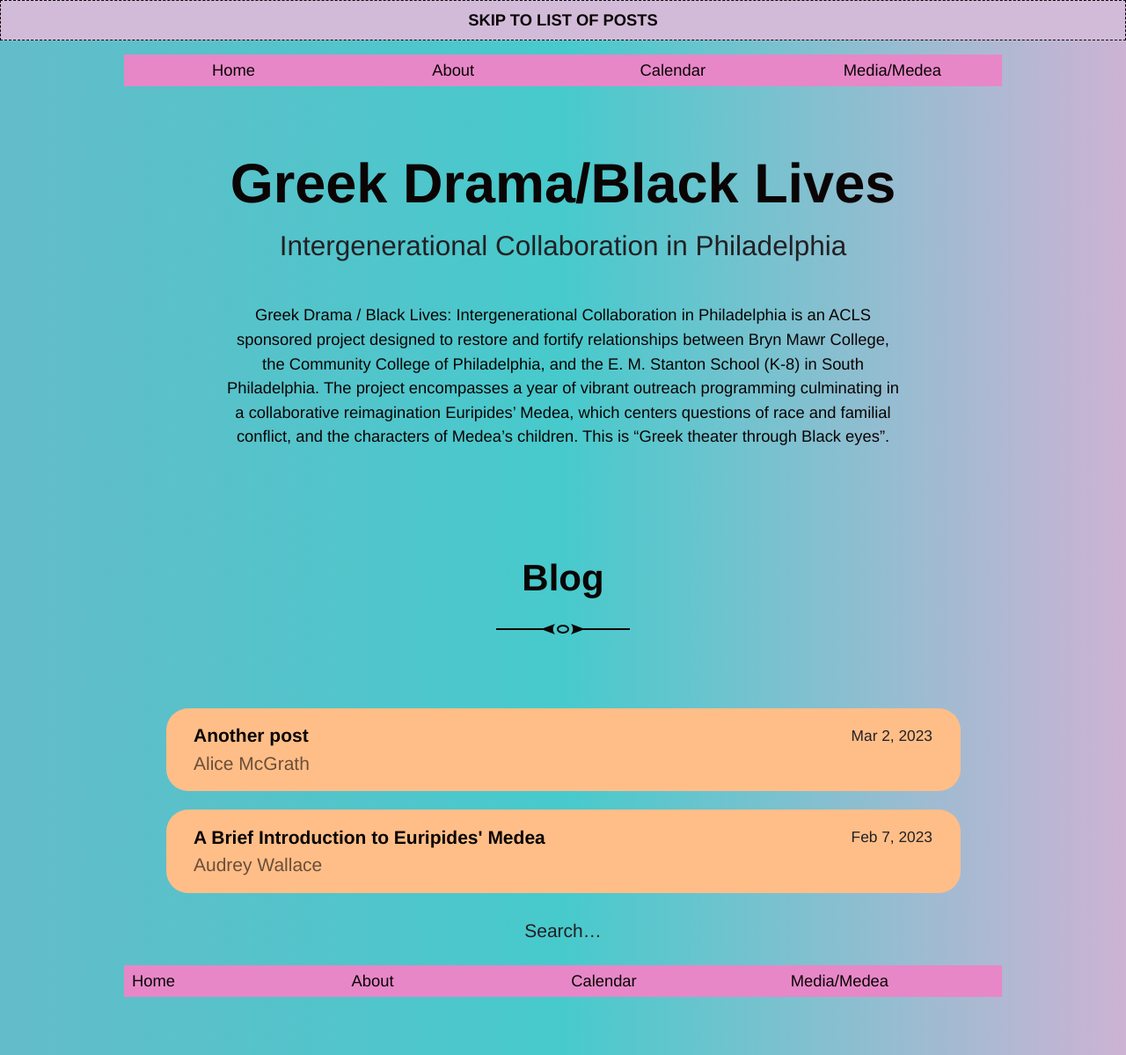
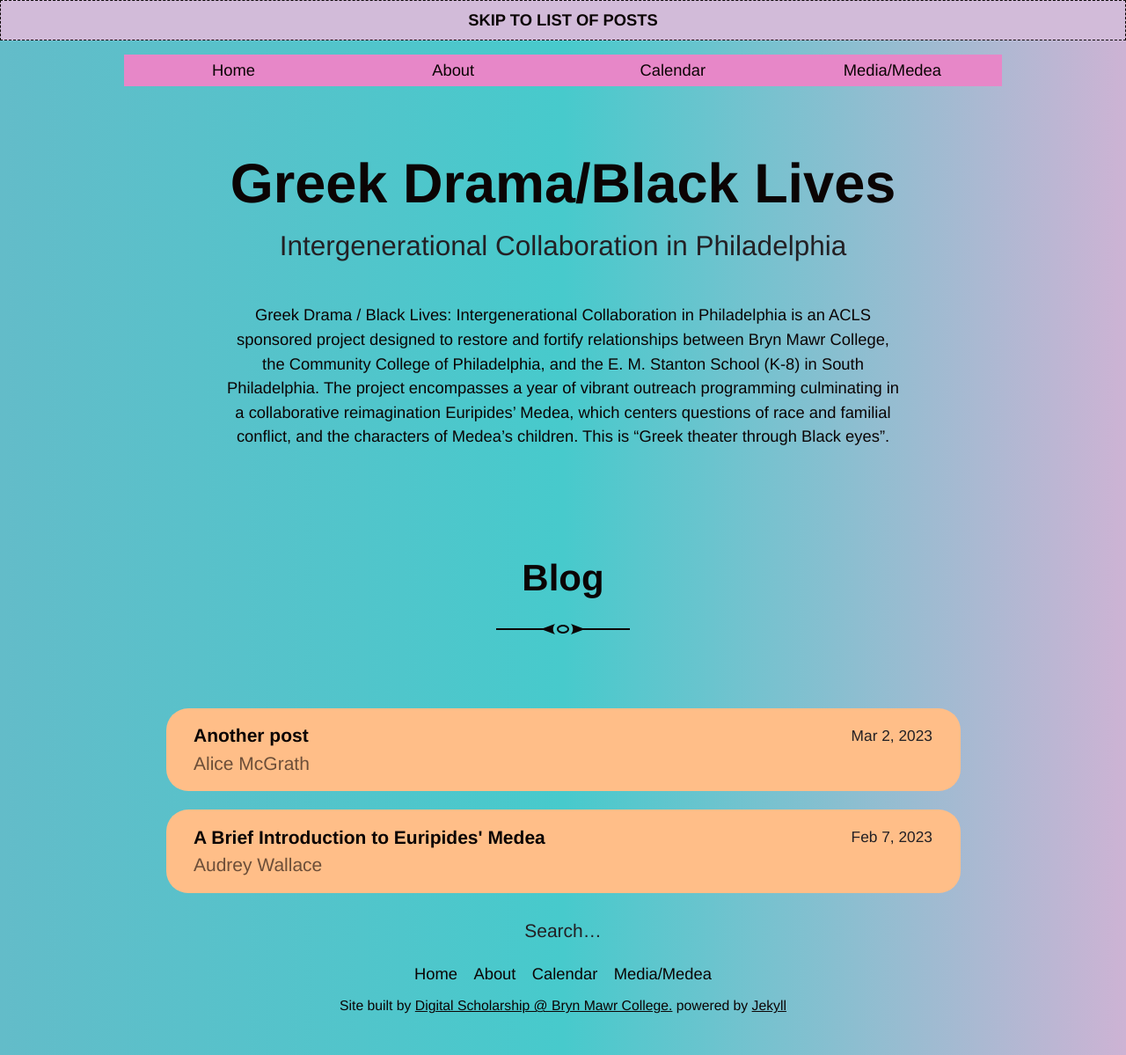
Before and after one commit to digbmc/media-medea, a Jekyll site: the page built from index.html, in a window 1280 px wide. Shown: the whole page at 88% size. Built offline with Jekyll 4.4.1, drawn with Linux system fonts in a browser that asks for light colours; the list of posts is cut into pages by our own code.

Commit message:
added footer section & changed footer menu style

```diff
--- /dev/null
+++ b/_includes/footer.html
@@ -0,0 +1,32 @@
+
+    {% assign menu = site.data.menu %}
+
+{% if menu %}
+  <nav class="bottom-navigation" role="navigation">
+    <ul>
+      <li>
+        <a href="{{ '/' | prepend: site.baseurl }}">
+          Home
+        </a>
+      </li>
+    {% for item in site.data.menu %}
+      <li {% if page.url == item.url %}class="active"{% endif %}>
+        {% if item.url contains 'http' %}
+          <a href="{{ item.url }}">
+            {{ item.title }}
+          </a>
+        {% else %}
+          <a href="{{ item.url | prepend: site.baseurl }}">
+            {{ item.title }}
+          </a>
+        {% endif %}
+      </li>
+    {% endfor %}
+    </ul>
+  </nav>
+{% endif %}
+<aside class="site-credits">
+    <p>
+      <small>Site built by <a href="https://digitalscholarship.brynmawr.edu">Digital Scholarship @ Bryn Mawr College.</a> powered by <a href="http://jekyllrb.com">Jekyll</a></small>
+    </p>
+  </aside>
--- a/_layouts/default.html
+++ b/_layouts/default.html
@@ -37,15 +37,11 @@
       {% include search.html %}
     {% endunless %}
 
-    {% include menu.html %}
+  <footer>
+    {% include footer.html %}
+  </footer>
 
-    {% unless site.hide_credits %}
-      <aside class="site-credits">
-        <p>
-          <small><a href="https://github.com/patdryburgh/hitchens">Hitchens Theme</a> powered by <a href="http://jekyllrb.com">Jekyll</a></small>
-        </p>
-      </aside>
-    {% endunless %}
+
 
   </body>
 </html>
--- a/_sass/_menu.scss
+++ b/_sass/_menu.scss
@@ -44,3 +44,48 @@
     background-color: $purpley;
   }
 }
+
+// Bottom nav
+
+.bottom-navigation {
+  margin-top: .5rem;
+  justify-content:center;
+  &:hover,
+  &:focus-within {
+    a {
+      opacity: .7;
+    }
+  }
+}
+
+.bottom-navigation ul {
+  margin: 0;
+  display: flex;
+  flex-wrap: wrap;
+  justify-content: center;
+}
+
+.bottom-navigation li {
+  list-style: none;
+  font-size: .875em;
+  // font-variant: small-caps;
+  margin: 0;
+  &.active a {
+    text-decoration: underline;
+    //background-color: $teal;
+  }
+}
+
+.bottom-navigation a {
+  display: block;
+  padding: .25em .5em;
+  //background-color: $pink;
+  text-decoration: none;
+
+  transition: opacity .125s ease-in-out;
+  &:hover,
+  &:focus {
+    opacity: 1;
+    background-color: $purpley;
+  }
+}
```
